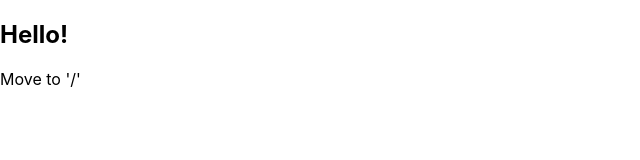
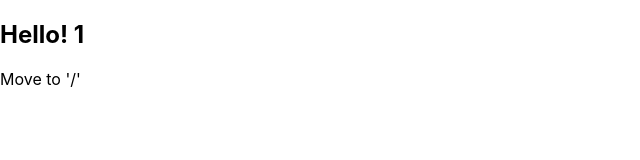
Before and after one commit to yurileeeee/github-repository-clone, a Next.js app: page /vegetable/1 in a window 1280 px wide. Shown: the top 160 px of the page, without its empty margins (0-640 px from the left). Built offline with nearby package versions, Linux system fonts and the light colour scheme.

Commit message:
Feat: router 객체를 이용하여 라우팅하기

```diff
--- a/pages/vegetable/[name].jsx
+++ b/pages/vegetable/[name].jsx
@@ -1,10 +1,15 @@
 import Link from "next/link";
+import { useRouter } from "next/router";
 
-const name = () => (
-  <div>
-    <h2>Hello!</h2>
-    <Link href="/">Move to '/'</Link>
-  </div>
-)
+const name = () => {
+  const { query } = useRouter();
+  return (
+    <div>
+      <h2>Hello! {query.name}</h2>
+      <Link href="/">Move to '/'</Link>
+    </div>
+  )
+
+}
 
 export default name;
```
Also changed, not shown: pages/index.jsx (+12 -4 lines).
